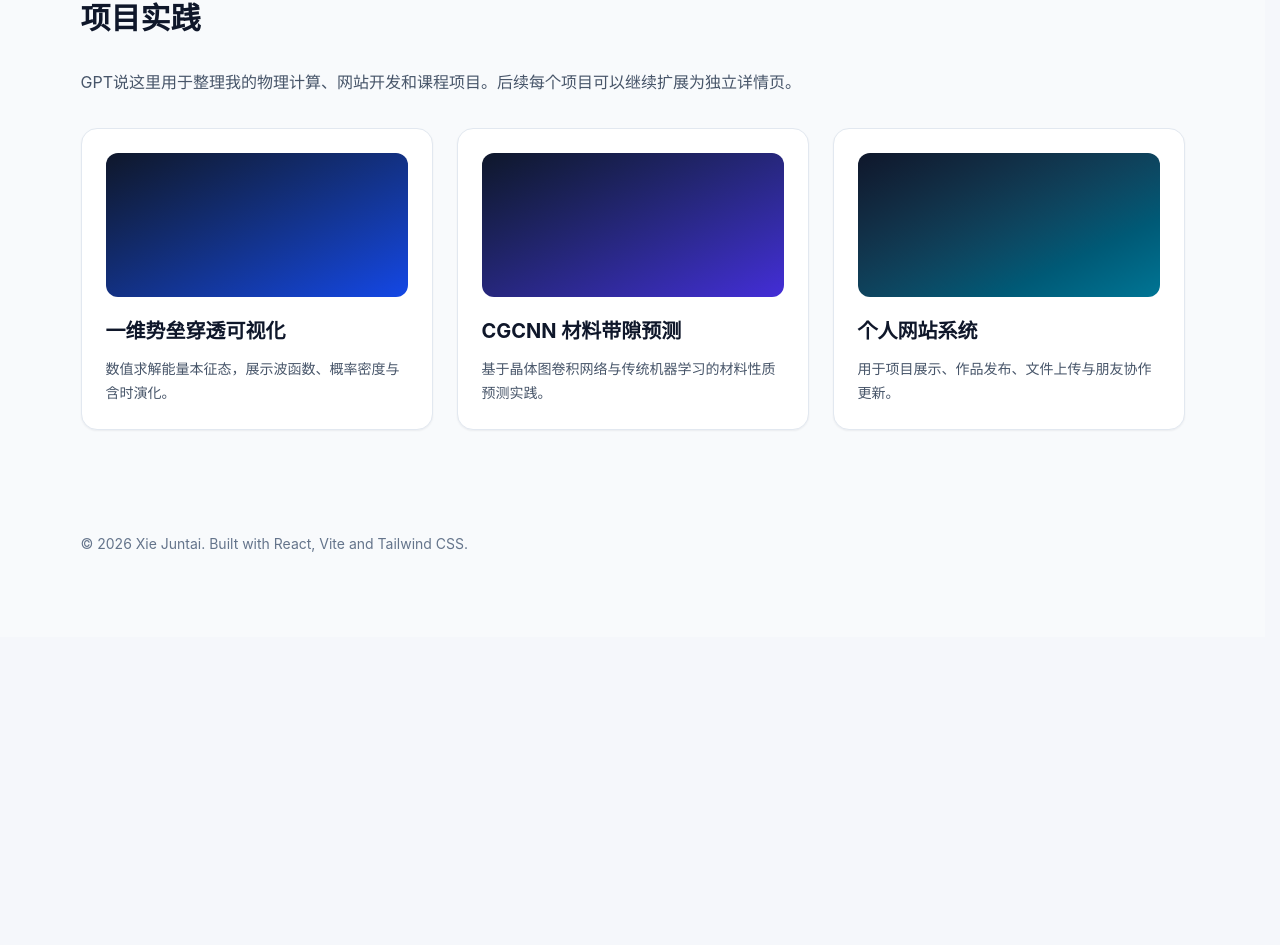
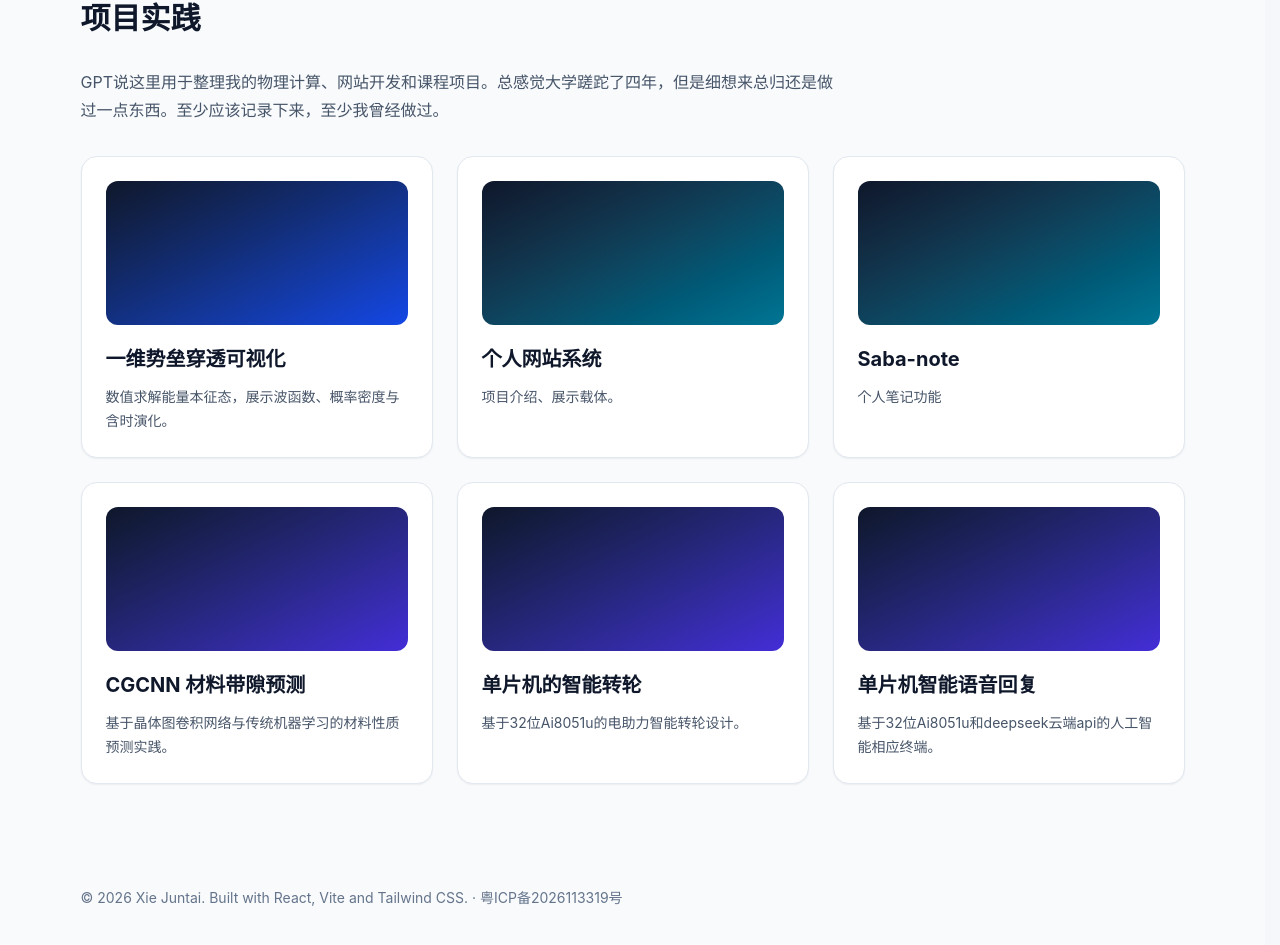
Before and after one commit to Passer1123423/personal-site, a React (Vite) app in the folder frontend/: page /projects in a window 1280 px wide. Shown: the part 163-1108 px from the top of the page. Before the commit the page ends 800 px from the top, so only its background shows below. Built offline with nearby package versions, Linux system fonts and the light colour scheme; no server answers.

Commit message:
备案号添加

```diff
--- a/frontend/src/components/Footer.tsx
+++ b/frontend/src/components/Footer.tsx
@@ -5,6 +5,15 @@ function Footer() {
     className="mx-auto max-w-6xl px-6 py-10 text-sm text-soft"
   >
     © 2026 Xie Juntai. Built with React, Vite and Tailwind CSS.
+    {" · "}
+    <a
+      href="https://beian.miit.gov.cn/"
+      target="_blank"
+      rel="noopener noreferrer"
+      className="hover:underline"
+    >
+      粤ICP备2026113319号
+    </a>
   </footer>
 )
 }
--- a/frontend/src/components/Hero.tsx
+++ b/frontend/src/components/Hero.tsx
@@ -30,7 +30,7 @@ function Hero() {
 
         <div className="mt-6 flex flex-wrap gap-4">
           <a
-            href="https://ys.mihoyo.com"
+            href="https://github.com/Passer1123423/personal-site"
             target="_blank"
             rel="noreferrer"
             className="rounded-xl bg-blue-600 px-6 py-3 font-semibold text-white hover:bg-blue-700 hover:brightness-110 hover:underline hover:underline-offset-4"
@@ -39,7 +39,7 @@ function Hero() {
           </a>
 
           <a
-            href="https://space.bilibili.com/401742377?spm_id_from=333.337.0.0"
+            href="https://space.bilibili.com/396193490?spm_id_from=333.1007.0.0"
             target="_blank"
             rel="noreferrer"
             className="rounded-xl bg-white px-6 py-3 font-semibold text-main transition hover:bg-slate-100 hover:!text-[var(--color-accent)] hover:underline hover:underline-offset-4"
--- a/frontend/src/components/Navbar.tsx
+++ b/frontend/src/components/Navbar.tsx
@@ -64,7 +64,7 @@ function MobileNavbarContent({
         className="min-w-0 truncate text-xl font-bold link-accent"
         onClick={closeMenu}
       >
-        Passer1123423
+        Saba之站
       </NavLink>
 
       <div className="flex items-center justify-end gap-1.5">
--- a/frontend/src/components/NavbarUserMenu.tsx
+++ b/frontend/src/components/NavbarUserMenu.tsx
@@ -170,7 +170,7 @@ export default function NavbarUserMenu() {
         to="/admin/login"
         className="rounded-full border border-[var(--color-border-soft)] bg-white/90 px-4 py-2 text-sm font-semibold text-main shadow-sm transition hover:-translate-y-0.5 hover:border-[var(--color-accent-border-strong)] hover:bg-white hover:text-[var(--color-accent)] hover:shadow-md"
       >
-        登录
+        管理登录
       </Link>
     );
   }
--- a/frontend/src/components/ProjectsSection.tsx
+++ b/frontend/src/components/ProjectsSection.tsx
@@ -7,7 +7,7 @@ function ProjectsSection() {
     <section id="projects" className="mx-auto max-w-6xl px-6 py-16">
       <SectionTitle
         eyebrow="Projects"
-        title="假装项目"
+        title="我的项目"
         actionText="查看全部 →"
         actionHref="#projects"
       />
--- a/frontend/src/data/projects.ts
+++ b/frontend/src/data/projects.ts
@@ -11,13 +11,28 @@ export const projects: Project[] = [
     coverClass: 'from-slate-900 to-blue-700',
   },
   {
+    title: '个人网站系统',
+    description: '项目介绍、展示载体。',
+    coverClass: 'from-slate-900 to-cyan-700',
+  },
+  {
+    title: 'Saba-note',
+    description: '个人笔记功能',
+    coverClass: 'from-slate-900 to-cyan-700',
+  },
+  {
     title: 'CGCNN 材料带隙预测',
     description: '基于晶体图卷积网络与传统机器学习的材料性质预测实践。',
     coverClass: 'from-slate-900 to-indigo-700',
   },
   {
-    title: '个人网站系统',
-    description: '用于项目展示、作品发布、文件上传与朋友协作更新。',
-    coverClass: 'from-slate-900 to-cyan-700',
+    title: '单片机的智能转轮',
+    description: '基于32位Ai8051u的电助力智能转轮设计。',
+    coverClass: 'from-slate-900 to-indigo-700',
+  },
+  {
+    title: '单片机智能语音回复',
+    description: '基于32位Ai8051u和deepseek云端api的人工智能相应终端。',
+    coverClass: 'from-slate-900 to-indigo-700',
   },
 ]
--- a/frontend/src/features/saba-note/components/SabaMarkdownContent.tsx
+++ b/frontend/src/features/saba-note/components/SabaMarkdownContent.tsx
@@ -69,7 +69,7 @@ function getCodeLanguage(node: HastNode | undefined) {
 
 export default function SabaMarkdownContent({
   children,
-  emptyText = "放心书写。您的思路值得被认真记录",
+  emptyText = "乱写一通！",
   className = "",
   readingStyle = "saba",
   derivations = [],
--- a/frontend/src/pages/HomePage.tsx
+++ b/frontend/src/pages/HomePage.tsx
@@ -34,7 +34,7 @@ function HomePage() {
           >
             <h2 className="text-xl font-bold text-main sm:text-2xl">笔记功能</h2>
             <p className="mt-4 leading-7 text-muted">
-              尝试一下Saba-note！随时记录您宝贵的思想，记录美好的今天。
+              尝试一下Saba-note！把它当作外存，随时记录一切。
             </p>
           </Link>
 
@@ -42,9 +42,9 @@ function HomePage() {
             to="/works"
             className="surface-card surface-card-link p-5 sm:p-8"
           >
-            <h2 className="text-xl font-bold text-main sm:text-2xl">漫画存档</h2>
+            <h2 className="text-xl font-bold text-main sm:text-2xl">摸鱼存档</h2>
             <p className="mt-4 leading-7 text-muted">
-              上传图片、分卷管理、预览阅读，并支持朋友协作更新。
+              上传图片、分卷管理、预览阅读。
             </p>
           </Link>
         </div>
--- a/frontend/src/pages/ProjectsPage.tsx
+++ b/frontend/src/pages/ProjectsPage.tsx
@@ -11,7 +11,7 @@ function ProjectsPage() {
       />
 
       <p className="mb-8 max-w-3xl leading-7 text-muted">
-        GPT说这里用于整理我的物理计算、网站开发和课程项目。后续每个项目可以继续扩展为独立详情页。
+        GPT说这里用于整理我的物理计算、网站开发和课程项目。总感觉大学蹉跎了四年，但是细想来总归还是做过一点东西。至少应该记录下来，至少我曾经做过。
       </p>
 
       <div className="grid gap-6 md:grid-cols-3">
--- a/frontend/src/pages/WorksPage.tsx
+++ b/frontend/src/pages/WorksPage.tsx
@@ -33,7 +33,7 @@ function WorksPage() {
           <div className="relative z-10 flex h-full min-h-[300px] flex-col justify-between">
             <div>
               <span className="inline-flex rounded-full border border-blue-200 bg-blue-50 px-3 py-1 text-xs font-bold text-blue-700">
-                SaBa 帮特别档案 01
+                SaBa 绝密档案 01
               </span>
 
               <h2 className="mt-5 text-2xl font-black text-main md:text-4xl">
@@ -41,7 +41,7 @@ function WorksPage() {
               </h2>
 
               <p className="mt-4 max-w-md text-sm leading-7 text-muted md:text-base md:leading-8">
-                只是记录小说和随笔。
+                记录小说和随笔。
               </p>
             </div>
 
@@ -57,7 +57,7 @@ function WorksPage() {
                 <span className="text-blue-600">随时上传</span>
               </div>
               <div className="min-h-[76px] rounded-2xl border border-blue-100 bg-white/80 p-3">
-                超多功能
+                摸鱼珍藏
                 <br />
                 <span className="text-blue-600">尽情探索</span>
               </div>
@@ -84,7 +84,7 @@ function WorksPage() {
           <div className="relative z-10 flex h-full min-h-[300px] max-w-md flex-col justify-between">
             <div>
               <span className="inline-flex rounded-full border border-blue-200 bg-blue-50 px-3 py-1 text-xs font-bold text-blue-700">
-                SaBa 帮特别档案 02
+                SaBa 绝密档案 02
               </span>
 
               <h2 className="mt-5 text-2xl font-black text-main md:text-4xl">
@@ -104,7 +104,7 @@ function WorksPage() {
                   远方的来客
                 </p>
                 <p className="mt-2 text-sm leading-6 text-slate-600">
-                  点击进入吧，为了SaBa帮的历史。
+                  点击进入吧，为了Saba帮的历史。
                 </p>
               </div>
             </div>
```
Lines whose indentation alone changed are shown as unchanged.
